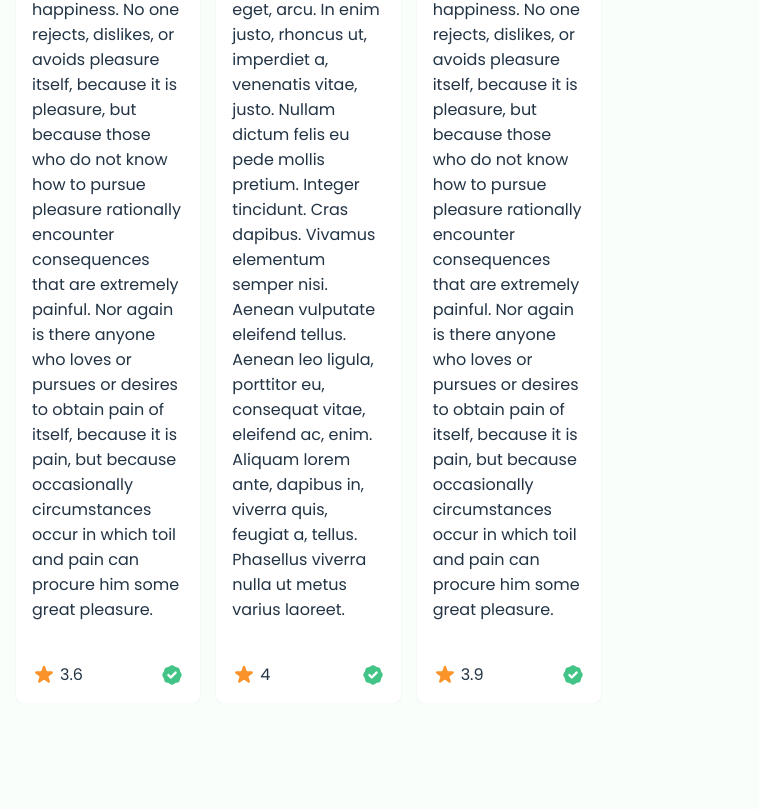
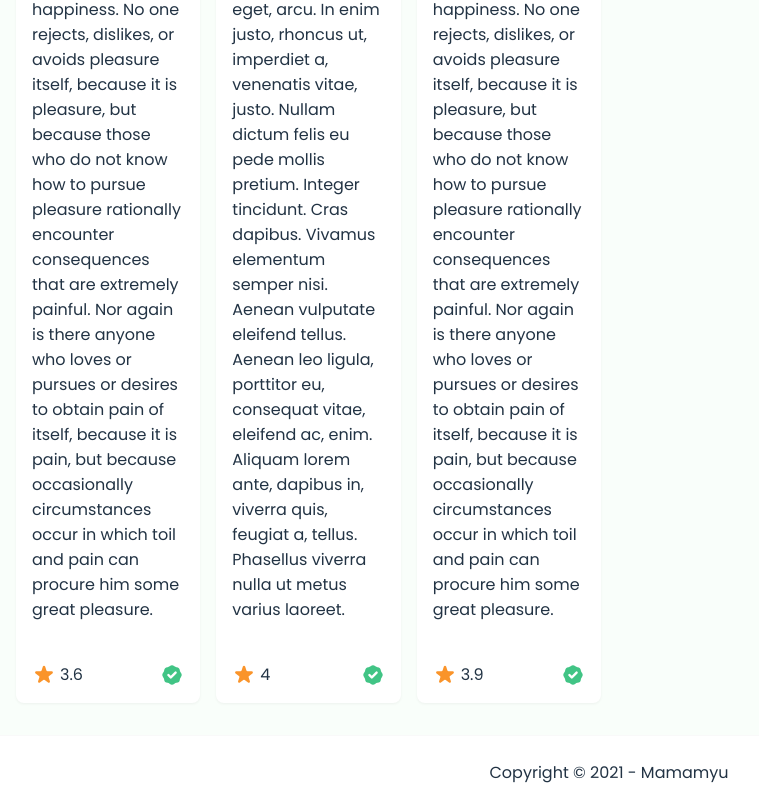
Before and after one commit to nasrulgunawan/mfwde-restaurant-app, a website built with webpack: page src/views/index.html in a window 1280 px wide. Shown: the part 2950-3759 px from the top of the page, without its empty margins (31-790 px from the left). Before the commit the page ends 3653 px from the top, so only its background shows below. Built offline with nearby package versions, Linux system fonts and the light colour scheme; what ellipsed would draw is missing.

Commit message:
Add footer and media query for hero text

```diff
--- a/src/assets/stylesheets/app.css
+++ b/src/assets/stylesheets/app.css
@@ -222,6 +222,14 @@ main {
   .cards {
     grid-template-columns: 1fr;
   }
+
+  .hero-heading {
+    font-size: 2.5rem;
+  }
+
+  .hero-tagline {
+    font-size: 1rem;
+  }
 }
 
 @media (min-width: 576px) and (max-width: 767.98px) {
@@ -247,3 +255,10 @@ main {
      grid-template-columns: repeat(6, 1fr);
    }
 }
+
+footer {
+  padding: 1.5rem 0;
+  background-color: #fff;
+  margin-top: 2rem;
+  border-top: 1px solid rgba(0, 0, 0, .025);
+}
--- a/src/views/index.html
+++ b/src/views/index.html
@@ -37,6 +37,7 @@
       <div class="cards"></div>
     </div>
   </main>
+  <footer class="text-center">Copyright © 2021 - Mamamyu</footer>
 </body>
 
 </html>
```
